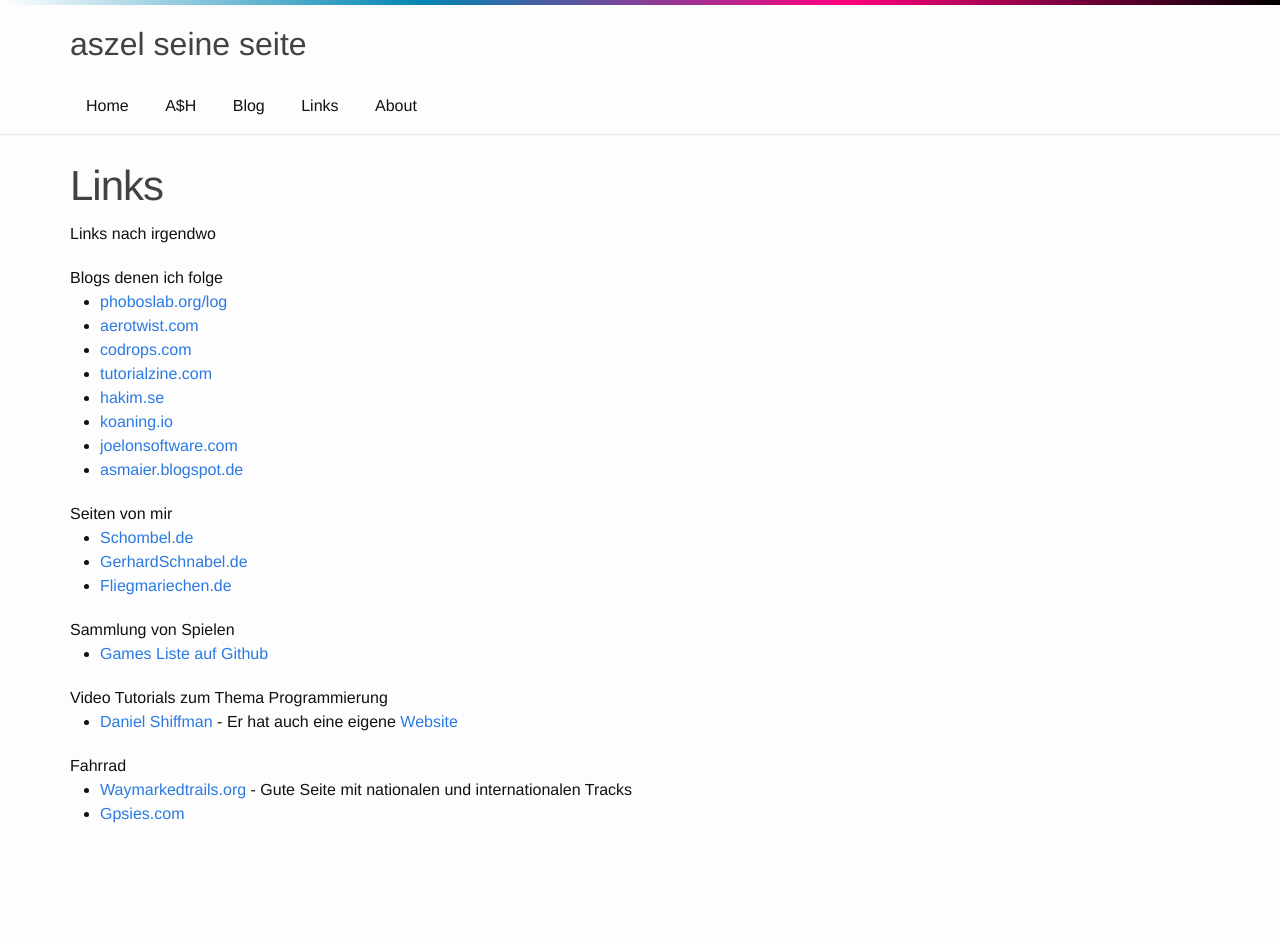
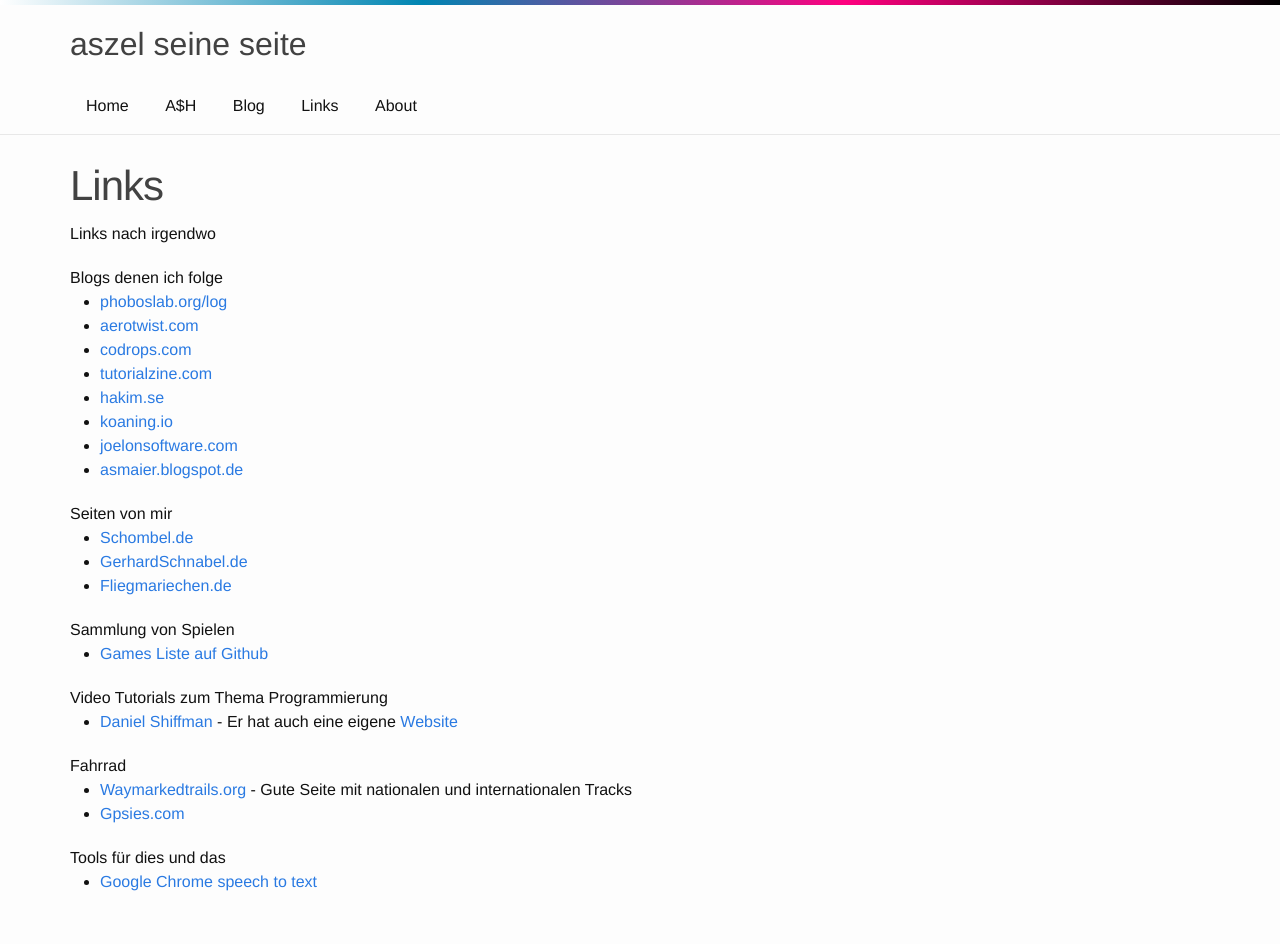
Before and after one commit to aszel/aszel.github.io, a Jekyll site: the page built from links/index.md, in a window 1280 px wide. Built offline with Jekyll 4.4.1, drawn with Linux system fonts in a browser that asks for light colours; before the commit the page ends 900 px from its top, so only the background shows below that.

Commit message:
Update index.md

```diff
--- a/links/index.md
+++ b/links/index.md
@@ -53,3 +53,10 @@ Fahrrad
 <li><a href="http://www.gpsies.com/" target="_blank">Gpsies.com</a></li>
 </ul>
 </div>
+
+<div class="links-list">
+Tools für dies und das
+<ul>
+<li><a href="https://www.google.com/intl/en/chrome/demos/speech.html" target="_blank">Google Chrome speech to text</a></li>
+</ul>
+</div>
```
